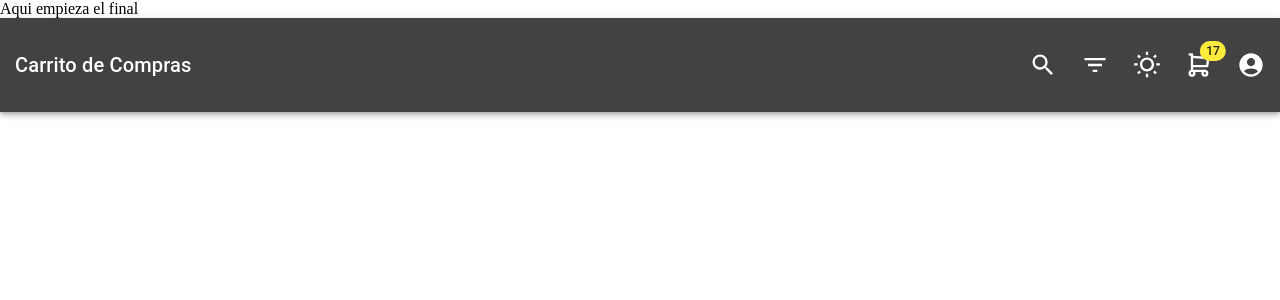
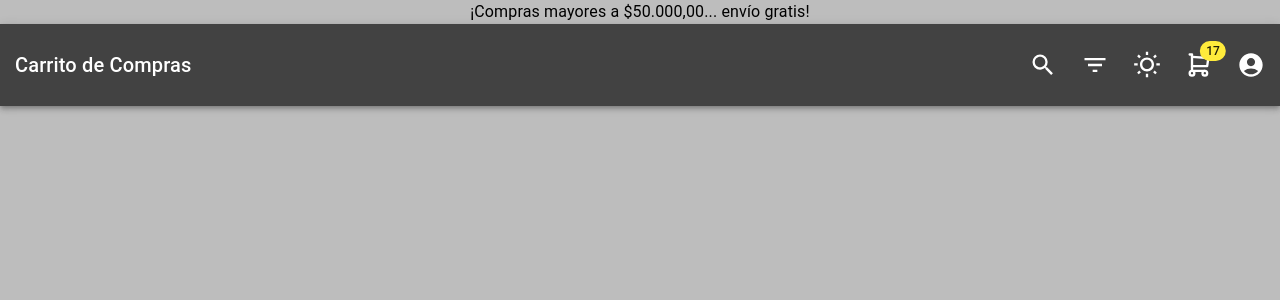
Before and after one commit to MaguiBrollo/-ADA_carrito_TrabFinal, a React (Vite) app: page / in a window 1280 px wide. Shown: the top 300 px of the page. Built offline with nearby package versions, Linux system fonts and the light colour scheme.

Commit message:
Paleta de colores modo claro/oscuro.

```diff
--- a/src/App.jsx
+++ b/src/App.jsx
@@ -8,6 +8,8 @@ import { ColorModeContext } from "./componentes/ModoClaOscContext";
 
 import { ModoClaro } from "./utils/ColoresModo";
 import { ModoOscuro } from "./utils/ColoresModo";
+import { Header } from "./componentes/Header";
+import { Box } from "@mui/material";
 
 //------------------- PRINCIPAL ------------------
 function App() {
@@ -27,8 +29,18 @@ function App() {
 
 	return (
 		<ThemeProvider theme={theme}>
-			<p>Aqui empieza el final</p>
-			<NavBar />
+			<Box
+				sx={{
+					width: "100%",
+					minHeight: "100vh",
+					display: "flex",
+					flexDirection: "column",
+					bgcolor: "background.default",
+				}}
+			>
+				<Header />
+				<NavBar />
+			</Box>
 		</ThemeProvider>
 	);
 }
--- /dev/null
+++ b/src/componentes/Header.jsx
@@ -0,0 +1,13 @@
+import { Typography } from '@mui/material'
+
+export const Header = () => {
+  return (
+		<>
+			<Typography
+				sx={{ textAlign: "center", backgroundColor: "background.default" }}
+			>
+				¡Compras mayores a $50.000,00... envío gratis!
+			</Typography>
+		</>
+	);
+}
--- a/src/componentes/NavBar.jsx
+++ b/src/componentes/NavBar.jsx
@@ -105,14 +105,18 @@ export const NavBar = () => {
 	return (
 		<Box sx={{ flexGrow: 1, padding: "0px" }}>
 			<AppBar position="static">
-				<Toolbar sx={{ padding: { xs: "0px", md: "15px" } }}>
+				<Toolbar
+					sx={{
+						padding: { xs: "0px", md: "15px" },
+						backgroundColor: "background.paper",
+					}}
+				>
 					<Box
 						sx={{
 							display: "flex",
 							flexDirection: { xs: "column", md: "row" },
 							justifyContent: "space-between",
 							width: "100%",
-
 						}}
 					>
 						<Box
@@ -132,8 +136,8 @@ export const NavBar = () => {
 								display: "flex",
 								justifyContent: { xs: "space-around", md: "flex-end" },
 								backgroundColor: {
-									xs: "background.default",
-									md: "primary.main",
+									xs: "background.icons",
+									md: "background.paper",
 								},
 							}}
 						>
--- a/src/index.css
+++ b/src/index.css
@@ -1,4 +1,5 @@
 * {
    margin: 0px;
    padding: 0px;
+   box-sizing: border-box;
 }
--- a/src/utils/ColoresModo.jsx
+++ b/src/utils/ColoresModo.jsx
@@ -1,28 +1,28 @@
-import { grey, deepPurple } from "@mui/material/colors";
+import { grey } from "@mui/material/colors";
 
+//colores, ver img en carpeta: img de los tp
 export const ModoClaro = {
 	primary: {
-		main: deepPurple[600], //calendario: botones inferior
+		main: "#00899A", // +oscuro - 5
 	},
 	secondary: {
-		main: deepPurple[500],
+		main: "#B1E1EA", //+clarito - 1
 	},
 
 	background: {
-		default: deepPurple[200],
-		paper: deepPurple[800], //calendario: fondo,
-		tableHead: "#5034c9",
-		tableRows: "#6355E6",
+		default: "#B1E1EA", //+clarito - 1  - fondo ppal
+		paper: "#00899A", // +oscuro - 5   - navbar
+		icons: "#00B4C5", // intermedio - 3  - fondo iconos en xs
 	},
-	text: {
-		primary: "#FFFFFF", //calendario: título, nro, días
+	/* text: {
+		primary: "#FFFFFF", //blanco
 		secondary: grey[200],
 		iconos: grey[600],
 	},
 	button: {
 		textHover: grey[200],
 		hover: "#2A2239",
-	},
+	}, */
 	error: {
 		main: "#FFEB3B", //amarillo
 	},
@@ -33,15 +33,14 @@ export const ModoOscuro = {
 		main: grey[800], //navbar fondo iconos
 	},
 	secondary: {
-		main: grey[800],
+		main: grey[400],
 	},
 	background: {
-		default: grey[700],  //fondo iconos en xs
-		paper: grey[800],
-		tableRows: grey[600],
-		tableHead: grey[700],
+		default: grey[400], // fondo ppal
+		paper: grey[800], //- navbar
+		icons: grey[500], //fondo iconos en xs
 	},
-	text: {
+	/* text: {
 		primary: "#FFFFFF", //blanco
 		secondary: grey[200],
 		iconos: grey[800],
@@ -49,7 +48,7 @@ export const ModoOscuro = {
 	button: {
 		textHover: grey[200],
 		hover: grey[900],
-	},
+	}, */
 	error: {
 		main: "#FFEB3B", //amarillo
 	},
```
